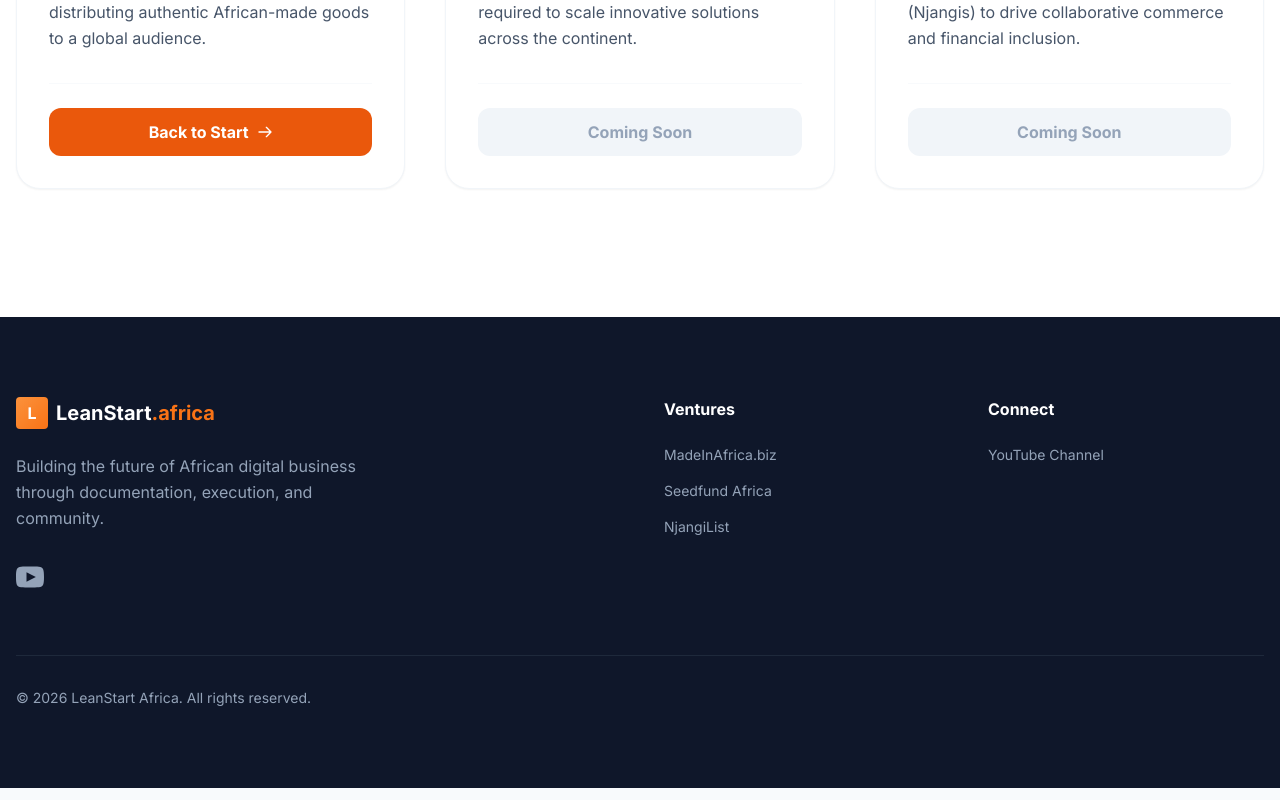
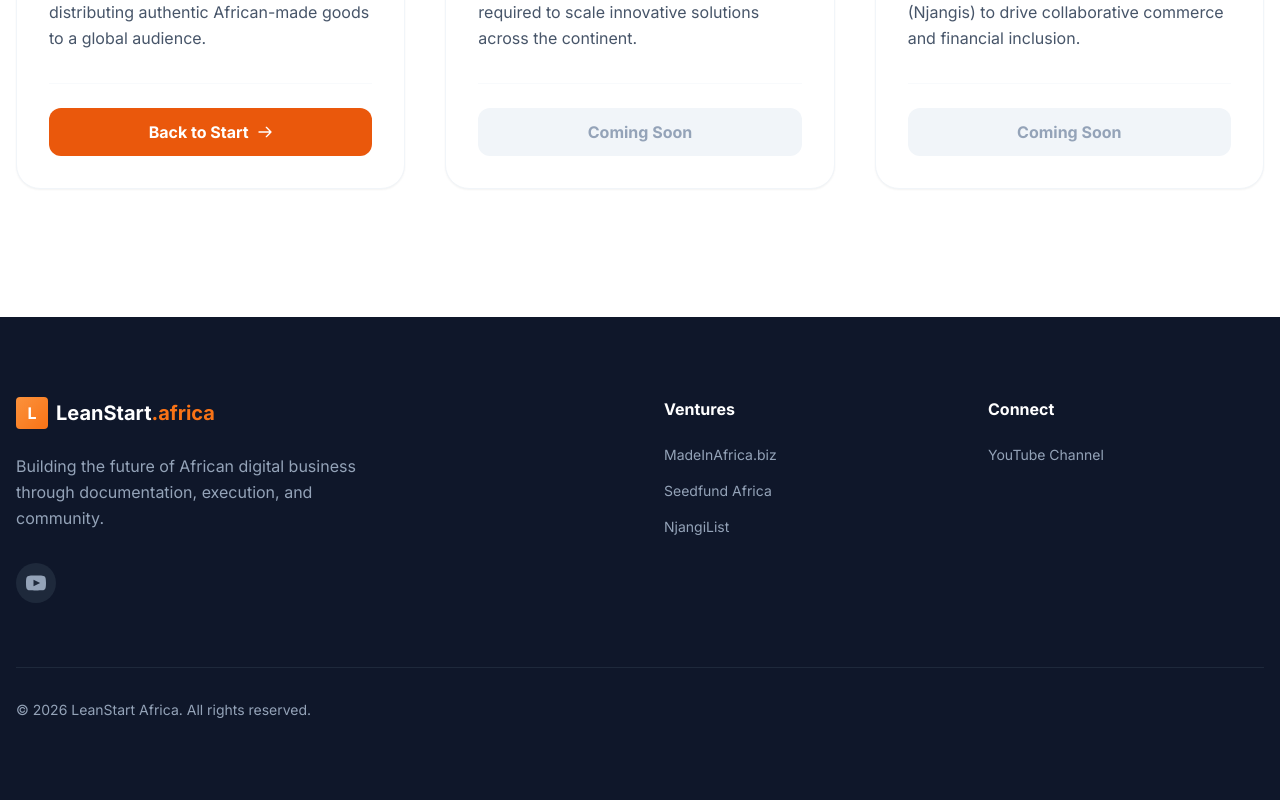
Before and after one commit to DerrickTawah/leanstartafrica, a React (Vite) app: page / in a window 1280 px wide. Shown: the part 1831-2631 px from the top of the page. Built offline with nearby package versions, Linux system fonts and the light colour scheme.

Commit message:
fixed youtube icon

```diff
--- a/App.tsx
+++ b/App.tsx
@@ -128,8 +128,14 @@
                 Building the future of African digital business through documentation, execution, and community.
               </p>
               <div className="flex justify-center md:justify-start space-x-6">
-                <a href="https://www.youtube.com/@LeanStart.Africa" target="_blank" rel="noopener noreferrer" className="text-slate-400 hover:text-white transition-colors">
-                  <svg className="w-7 h-7" fill="currentColor" viewBox="0 0 24 24">
+                <a
+                  href="https://www.youtube.com/@LeanStart.Africa"
+                  target="_blank"
+                  rel="noopener noreferrer"
+                  className="w-10 h-10 rounded-full bg-slate-800 flex items-center justify-center text-slate-400 hover:bg-orange-600 hover:text-white transition-all duration-300"
+                  aria-label="YouTube Channel"
+                >
+                  <svg className="w-5 h-5" fill="currentColor" viewBox="0 0 24 24">
                     <path d="M19.615 3.184c-3.604-.246-11.631-.245-15.23 0-3.897.266-4.356 2.62-4.385 8.816.029 6.185.484 8.549 4.385 8.816 3.6.245 11.626.246 15.23 0 3.897-.266 4.356-2.62 4.385-8.816-.029-6.185-.484-8.549-4.385-8.816zm-10.615 12.816v-8l8 3.993-8 4.007z" />
                   </svg>
                 </a>
```
